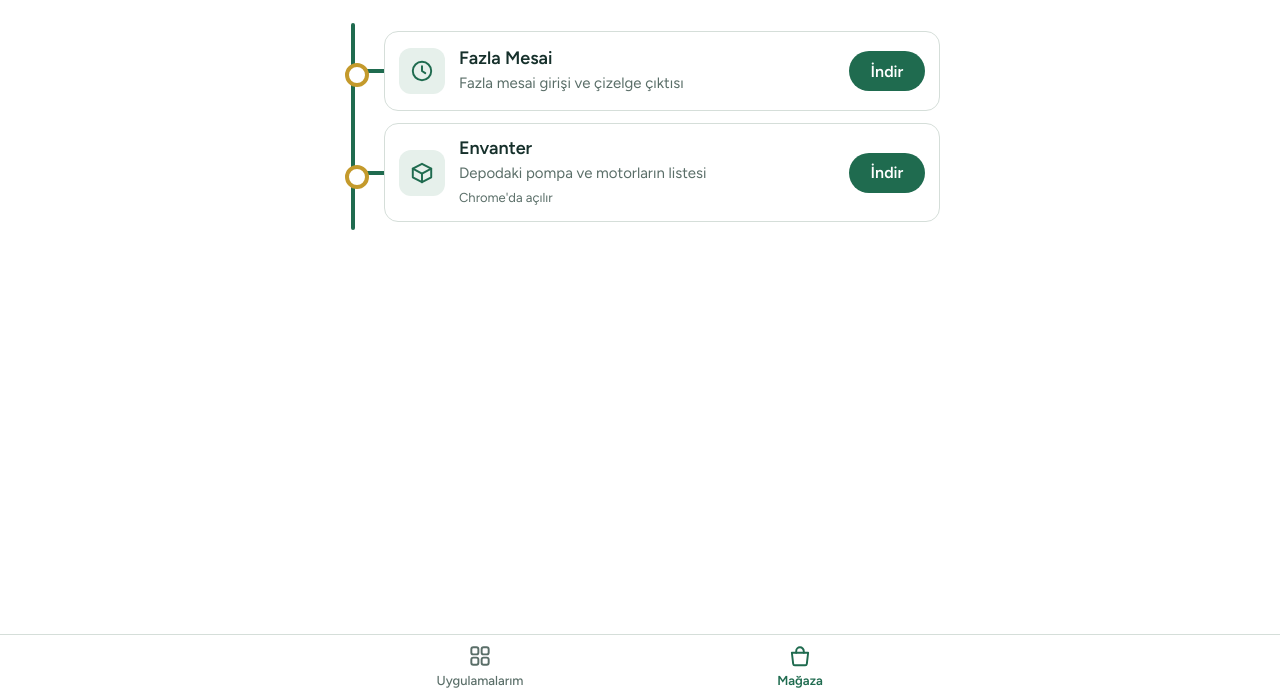
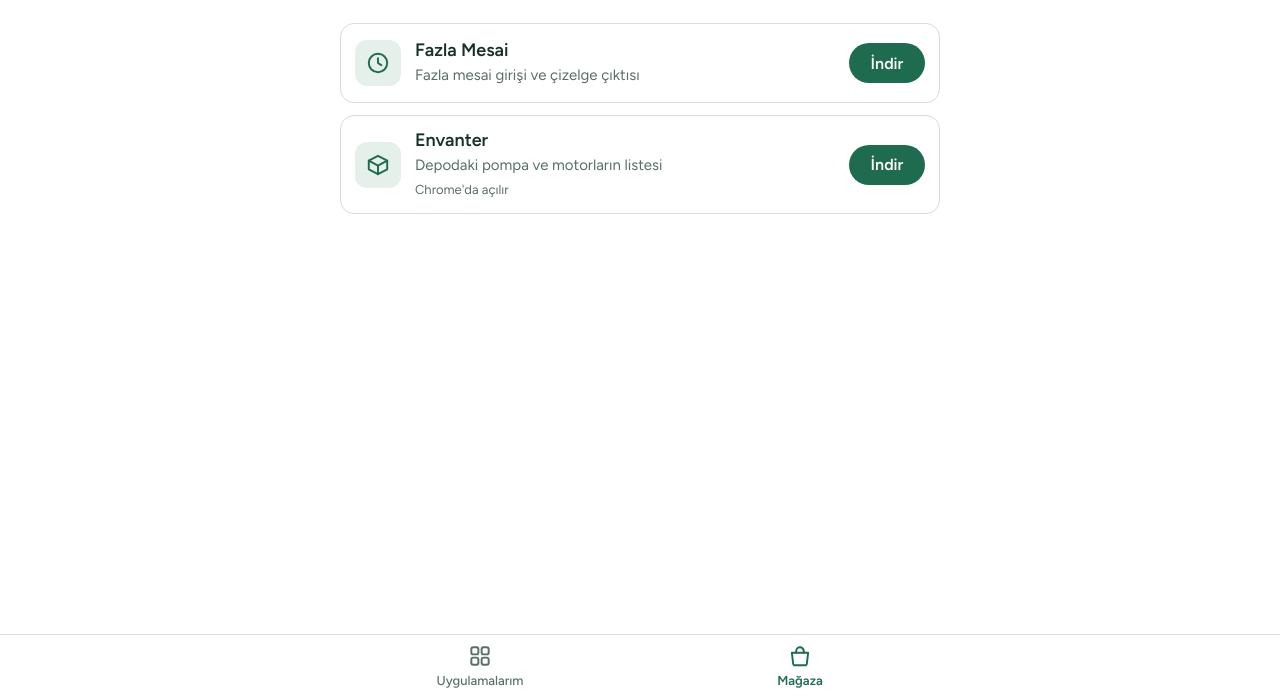
Before and after one commit to NigdeSuKanalizasyon/uygulamalar, a plain HTML site: page index.html in a window 1280 px wide. Shown: the part 101-800 px from the top of the page. Drawn offline with nearby package versions, Linux system fonts and the light colour scheme.

Commit message:
Mağaza: soldaki boru çizgisi kaldırıldı, sade kart listesi
Co-Authored-By: Claude Opus 5.5 <noreply@anthropic.com>
Claude-Session: https://claude.ai/code/session_0129qZDHVxkL4Nqi1iBWZXW9

```diff
--- a/index.html
+++ b/index.html
@@ -28,7 +28,7 @@
       --yuzey: #FFFFFF;
       --murekkep: #16302B;
       --soluk: #5A6E68;
-      --boru: #1F6B4F;          /* ana yeşil: boru hattı, seçili sekme */
+      --boru: #1F6B4F;          /* ana yeşil: seçili sekme, bağlantılar */
       --dugum: #C49A2C;         /* altın: bağlantı noktaları */
       --cizgi: #D5DED9;
       --vurgu-zemin: #E6F0EB;
@@ -134,49 +134,13 @@
       overflow: hidden;
     }
 
-    /* ---------- Mağaza: ana borudan ayrılan kollar ---------- */
-    .hat {
+    /* ---------- Mağaza: alt alta kartlar ---------- */
+    .magaza-liste {
       list-style: none;
       margin: 0;
-      padding: 8px 0;
-      position: relative;
+      padding: 0;
     }
-    .hat::before {
-      content: "";
-      position: absolute;
-      left: 11px;
-      top: 0;
-      bottom: 0;
-      width: 4px;
-      border-radius: 2px;
-      background: var(--boru);
-    }
-    .hat li { position: relative; padding-left: 44px; }
-    .hat li + li { margin-top: 12px; }
-    .hat li::before {               /* kol */
-      content: "";
-      position: absolute;
-      left: 13px;
-      top: 50%;
-      width: 31px;
-      height: 4px;
-      margin-top: -2px;
-      background: var(--boru);
-    }
-    .hat li::after {                /* düğüm: içi boş = indirilmedi, dolu = indirildi */
-      content: "";
-      position: absolute;
-      left: 5px;
-      top: 50%;
-      width: 16px;
-      height: 16px;
-      margin-top: -8px;
-      border-radius: 50%;
-      background: var(--zemin);
-      border: 4px solid var(--dugum);
-      transition: background-color 240ms;
-    }
-    .hat li.indirildi::after { background: var(--dugum); }
+    .magaza-liste li + li { margin-top: 12px; }
 
     .kart {
       display: flex;
@@ -415,15 +379,13 @@
       .sayfa { padding-left: 16px; padding-right: 16px; }
       .baslik { gap: 12px; margin-bottom: 24px; }
       .logo { height: 48px; }
-      .hat li { padding-left: 38px; }
-      .hat li::before { width: 25px; }
       .kart { gap: 12px; padding: 12px; }
       .kart .simge { width: 42px; height: 42px; }
       .dugme { min-width: 68px; padding: 8px 14px; }
     }
 
     @media (prefers-reduced-motion: reduce) {
-      .hat li::after, .bildirim { transition: none; }
+      .bildirim { transition: none; }
       .yukleniyor::before { animation: none; left: 0; width: 100%; opacity: .6; }
       .kutucuk:active .simge { transform: none; }
     }
@@ -657,7 +619,7 @@
         return;
       }
 
-      const ul = el('ul', 'hat');
+      const ul = el('ul', 'magaza-liste');
       katalog.forEach(function (u) {
         const var_ = indirildiMi(u.ad);
         const li = el('li', var_ ? 'indirildi' : '');
--- a/sw.js
+++ b/sw.js
@@ -12,7 +12,7 @@
   Sadece bu klasörün dosyalarına karışır. İçeride açılan uygulamalara dokunmaz.
 */
 
-const ONBELLEK = "uygulamalar-v3";
+const ONBELLEK = "uygulamalar-v4";
 const DOSYALAR = [
   "./",
   "./index.html",
```
